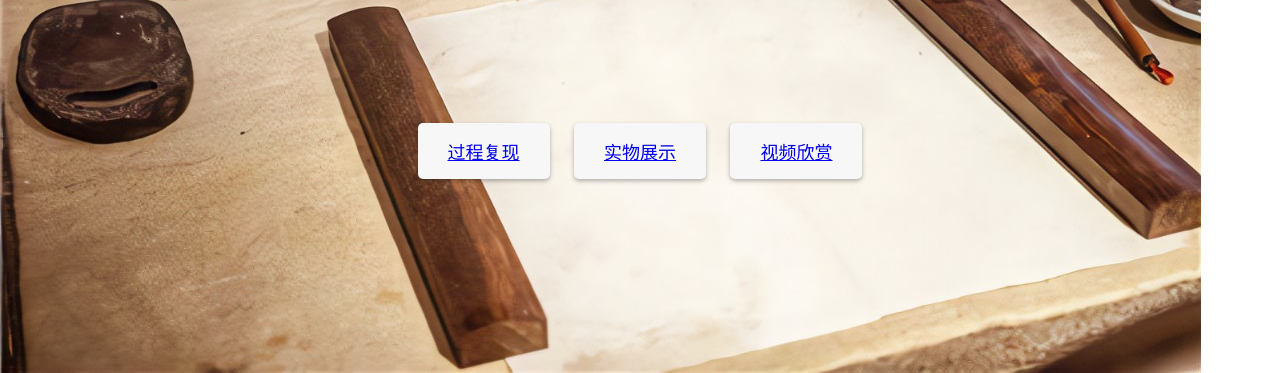
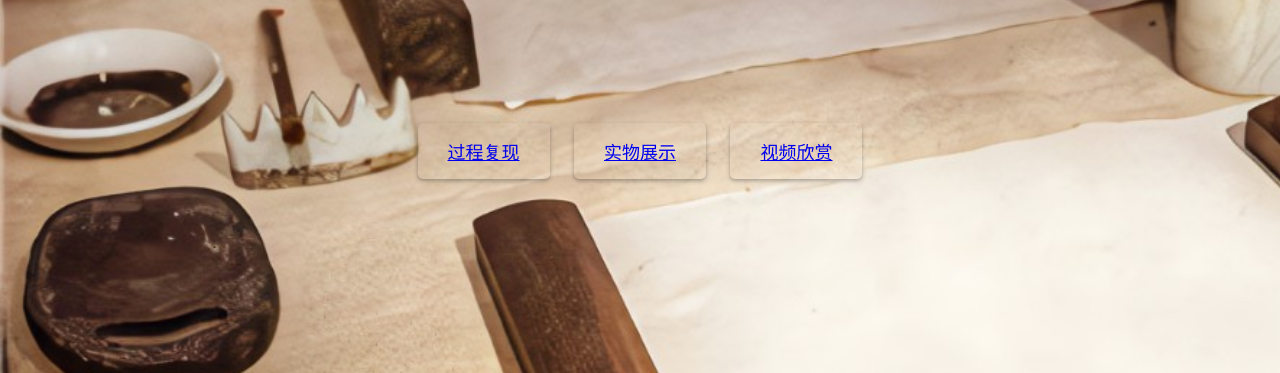
Before and after one commit to odds200/odds2000, a plain HTML site: page index.html in a window 1280 px wide. Shown: the part 427-800 px from the top of the page. Drawn offline with Linux system fonts and the light colour scheme.

Commit message:
Add files via upload

```diff
--- a/index.html
+++ b/index.html
@@ -11,8 +11,8 @@
       margin:50px;
       align-items:center;
       background-image: url('background.jpg');
-      /* background-image: url('https://img.zcool.cn/community/016ed45d8a27c0a801211d53cca4c8.jpg@1280w_1l_2o_100sh.jpg');      background-size: cover; */
       background-repeat: no-repeat;
+      background-size: cover;
     }
 
     .title {
@@ -29,7 +29,7 @@
       display: inline-block;
       padding: 15px 30px;
       font-size: 18px;
-      background-color: #f7f7f7;
+      background-color: transparent;
       border: none;
       border-radius: 5px;
       margin: 500px 10px;
@@ -50,7 +50,7 @@
       </div>
   <div>
     <a href="页面1.html" class="button">过程复现</a>
-    <a href="页面2.html" class="button">实物展示</a>
+    <a href="https://cainiao246.github.io/atry/" class="button">实物展示</a>
     <a href="页面3.html" class="button">视频欣赏</a>
   </div>
 </body>
```
